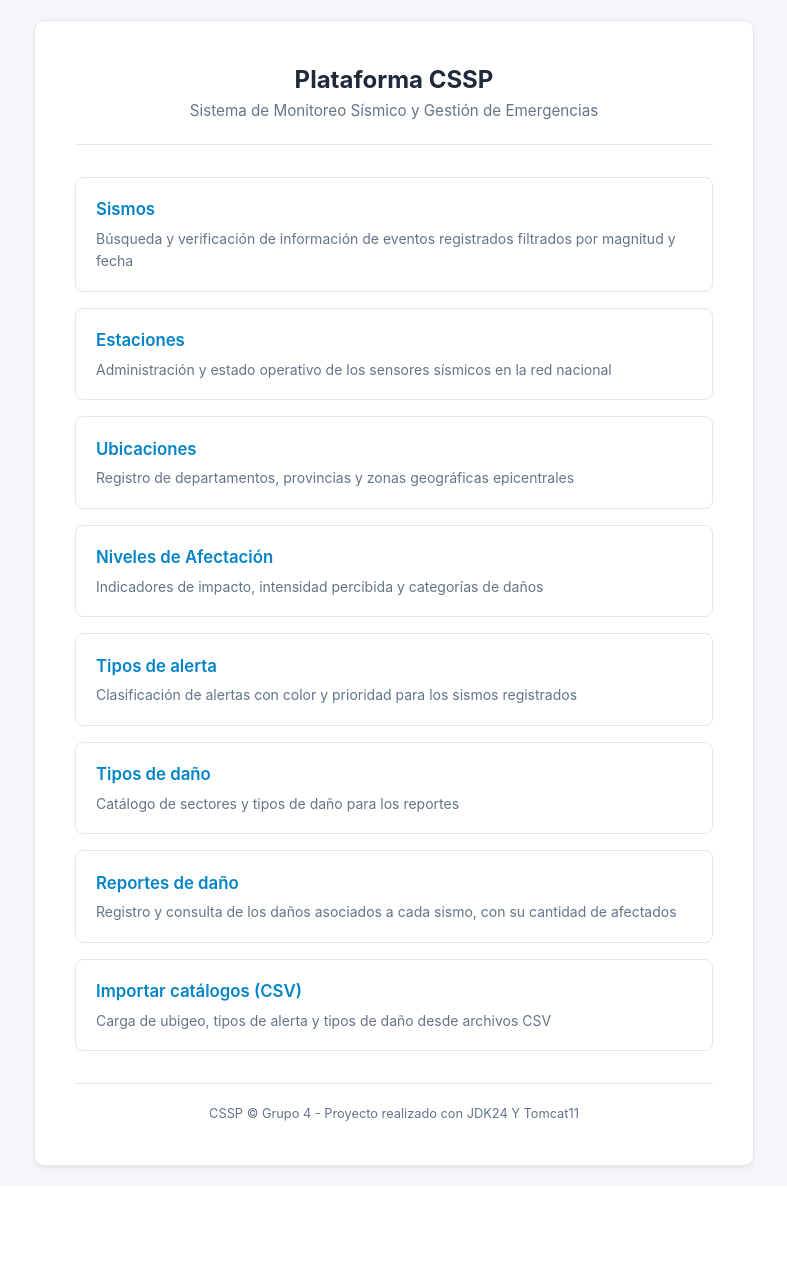
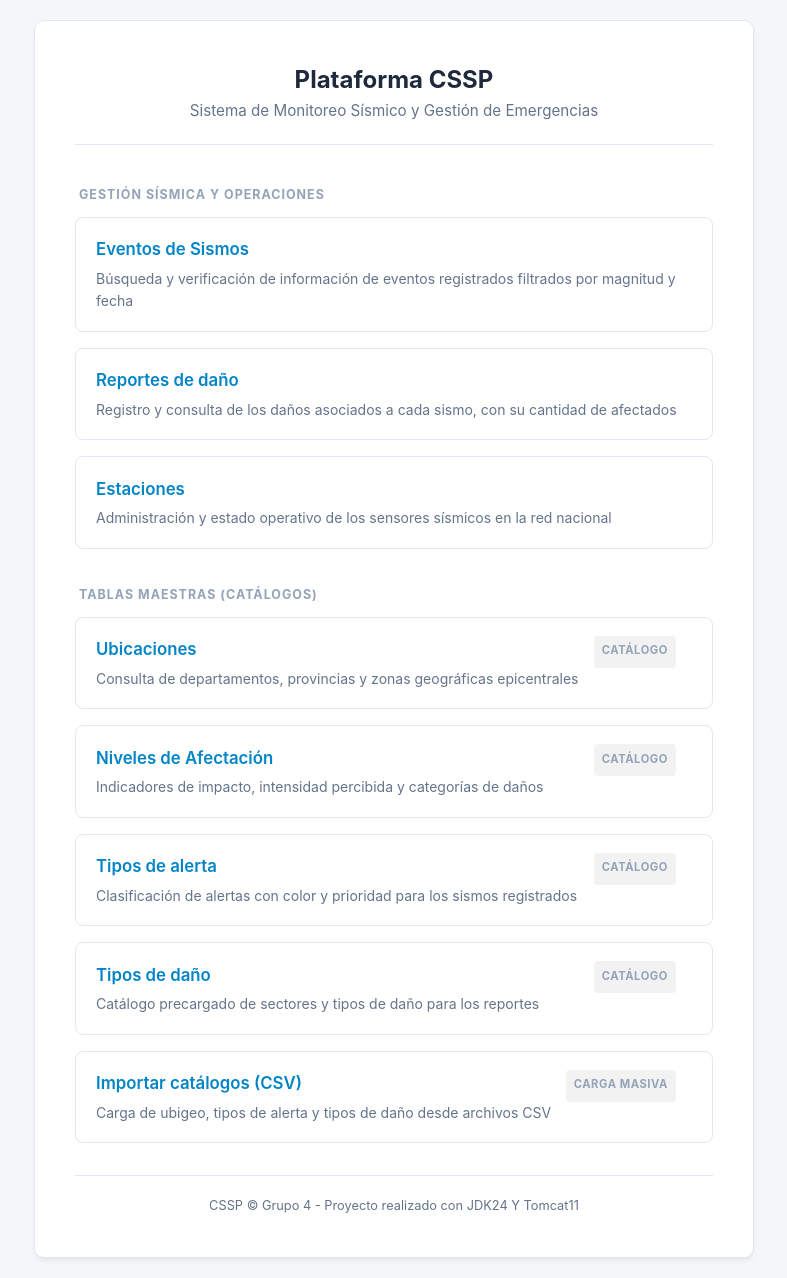
Before and after one commit to DIANAOLAYUNCA/proyecto-sismos, a Spring Boot app: page / in a window 1280 px wide. Shown: the whole page, without its empty margins (246-1033 px from the left). Before the commit the page ends 1172 px from the top, so only its background shows below. Run offline with Spring Boot 4, Linux system fonts and the light colour scheme.

Commit message:
refactor: index.html

```diff
--- a/src/main/resources/static/index.html
+++ b/src/main/resources/static/index.html
@@ -65,6 +65,21 @@
             header p {
                 font-size: 0.95rem;
                 color: var(--text-secondary);
+            }
+
+            .section-heading {
+                font-size: 0.78rem;
+                font-weight: 700;
+                text-transform: uppercase;
+                letter-spacing: 0.08em;
+                color: var(--text-muted);
+                margin-top: 8px;
+                margin-bottom: -4px;
+                padding-left: 4px;
+            }
+
+            .section-heading.spaced {
+                margin-top: 20px;
             }
 
             .module-list {
@@ -161,54 +176,80 @@
             </header>
 
             <main class="module-list">
+                <!-- SECCIÓN 1: OPERACIONES -->
+                <div class="section-heading">Gestión Sísmica y Operaciones</div>
+
                 <!-- Link 1: Eventos -->
                 <a href="eventos" class="module-item">
-                    <span class="module-title">Sismos</span>
+                    <div class="module-header">
+                        <span class="module-title">Eventos de Sismos</span>
+                    </div>
                     <p class="module-desc">Búsqueda y verificación de información de eventos registrados filtrados por magnitud y fecha</p>
                 </a>
 
-                <!-- Link 2: Estaciones -->
+                <!-- Link 2: Reportes de daño -->
+                <a href="reportes-dano" class="module-item">
+                    <div class="module-header">
+                        <span class="module-title">Reportes de daño</span>
+                    </div>
+                    <p class="module-desc">Registro y consulta de los daños asociados a cada sismo, con su cantidad de afectados</p>
+                </a>
+
+                <!-- Link 3: Estaciones -->
                 <a href="estaciones" class="module-item">
+                    <div class="module-header">
                         <span class="module-title">Estaciones</span>
+                    </div>
                     <p class="module-desc">Administración y estado operativo de los sensores sísmicos en la red nacional</p>
                 </a>
 
-                <!-- Link 3: Ubicaciones -->
+                <!-- SECCIÓN 2: TABLAS MAESTRAS -->
+                <div class="section-heading spaced">Tablas Maestras (Catálogos)</div>
+
+                <!-- Link 4: Ubicaciones -->
                 <a href="ubicaciones" class="module-item">
+                    <div class="module-header">
                         <span class="module-title">Ubicaciones</span>
-                    <p class="module-desc">Registro de departamentos, provincias y zonas geográficas epicentrales</p>
+                        <span class="module-tag">Catálogo</span>
+                    </div>
+                    <p class="module-desc">Consulta de departamentos, provincias y zonas geográficas epicentrales</p>
                 </a>
 
-                <!-- Link 4: Niveles de Afectación -->
+                <!-- Link 5: Niveles de Afectación -->
                 <a href="afectacionniveles" class="module-item">
+                    <div class="module-header">
                         <span class="module-title">Niveles de Afectación</span>
+                        <span class="module-tag">Catálogo</span>
+                    </div>
                     <p class="module-desc">Indicadores de impacto, intensidad percibida y categorías de daños</p>
                 </a>
 
-                <!-- Link 5: Tipos de alerta -->
+                <!-- Link 6: Tipos de alerta -->
                 <a href="tipos-alerta" class="module-item">
+                    <div class="module-header">
                         <span class="module-title">Tipos de alerta</span>
+                        <span class="module-tag">Catálogo</span>
+                    </div>
                     <p class="module-desc">Clasificación de alertas con color y prioridad para los sismos registrados</p>
                 </a>
 
-                <!-- Link 6: Tipos de dano -->
+                <!-- Link 7: Tipos de dano -->
                 <a href="tipos-dano" class="module-item">
+                    <div class="module-header">
                         <span class="module-title">Tipos de daño</span>
-                    <p class="module-desc">Catálogo de sectores y tipos de daño para los reportes</p>
-                </a>
-
-                <!-- Link 7: Reportes de daño -->
-                <a href="reportes-dano" class="module-item">
-                    <span class="module-title">Reportes de daño</span>
-                    <p class="module-desc">Registro y consulta de los daños asociados a cada sismo, con su cantidad de afectados</p>
+                        <span class="module-tag">Catálogo</span>
+                    </div>
+                    <p class="module-desc">Catálogo precargado de sectores y tipos de daño para los reportes</p>
                 </a>
 
                 <!-- Link 8: Importación de catálogos -->
                 <a href="importacion" class="module-item">
+                    <div class="module-header">
                         <span class="module-title">Importar catálogos (CSV)</span>
+                        <span class="module-tag">Carga masiva</span>
+                    </div>
                     <p class="module-desc">Carga de ubigeo, tipos de alerta y tipos de daño desde archivos CSV</p>
                 </a>
-
             </main>
 
             <footer>
```
Lines whose indentation alone changed are shown as unchanged.
